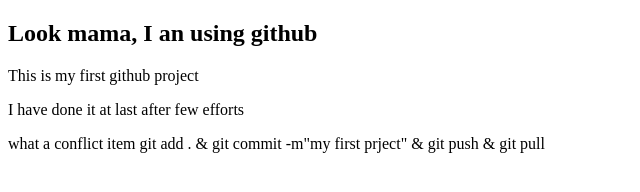
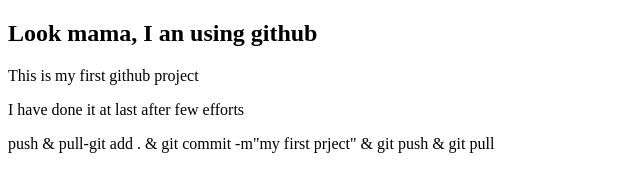
Before and after one commit to nibas-barai/my-first-website, a plain HTML site: page index.html in a window 1280 px wide. Shown: the whole page, without its empty margins (0-640 px from the left). Drawn offline with Linux system fonts and the light colour scheme.

```diff
--- a/index.html
+++ b/index.html
@@ -11,7 +11,7 @@
 <p>This is my first github project</p>
 <p> I have done it at last after few efforts</p>
 
-<div class=""> what a conflict item git add . & git commit -m"my first prject" & git push & git pull</div>
+<div class=""> push & pull-git add . & git commit -m"my first prject" & git push & git pull</div>
 
 <body>
 
```
